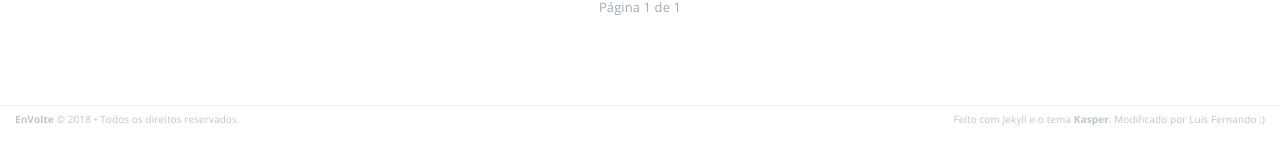
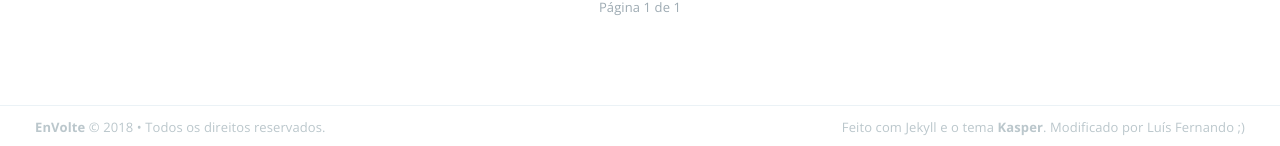
Before and after one commit to EnVolte/envolte.github.io, a Jekyll site: the page built from index.html, in a window 1280 px wide. Shown: the part 2875-3021 px from the top of the page. Built offline with Jekyll 4.4.1, drawn with Linux system fonts in a browser that asks for light colours; the list of posts is cut into pages by our own code.

Commit message:
Update screen.css

```diff
--- a/assets/css/screen.css
+++ b/assets/css/screen.css
@@ -1294,10 +1294,10 @@ body:not(.post-template) .post-title {
 .site-footer {
     position: relative;
     margin: 8rem 0 0 0;
-    padding: 0.5rem 15px;
+    padding: 1rem 35px;
     border-top: #EBF2F6 1px solid;
     font-family: "Open Sans", sans-serif;
-    font-size: 1rem;
+    font-size: 1.3rem;
     line-height: 1.75em;
     color: #BBC7CC;
 }
```
